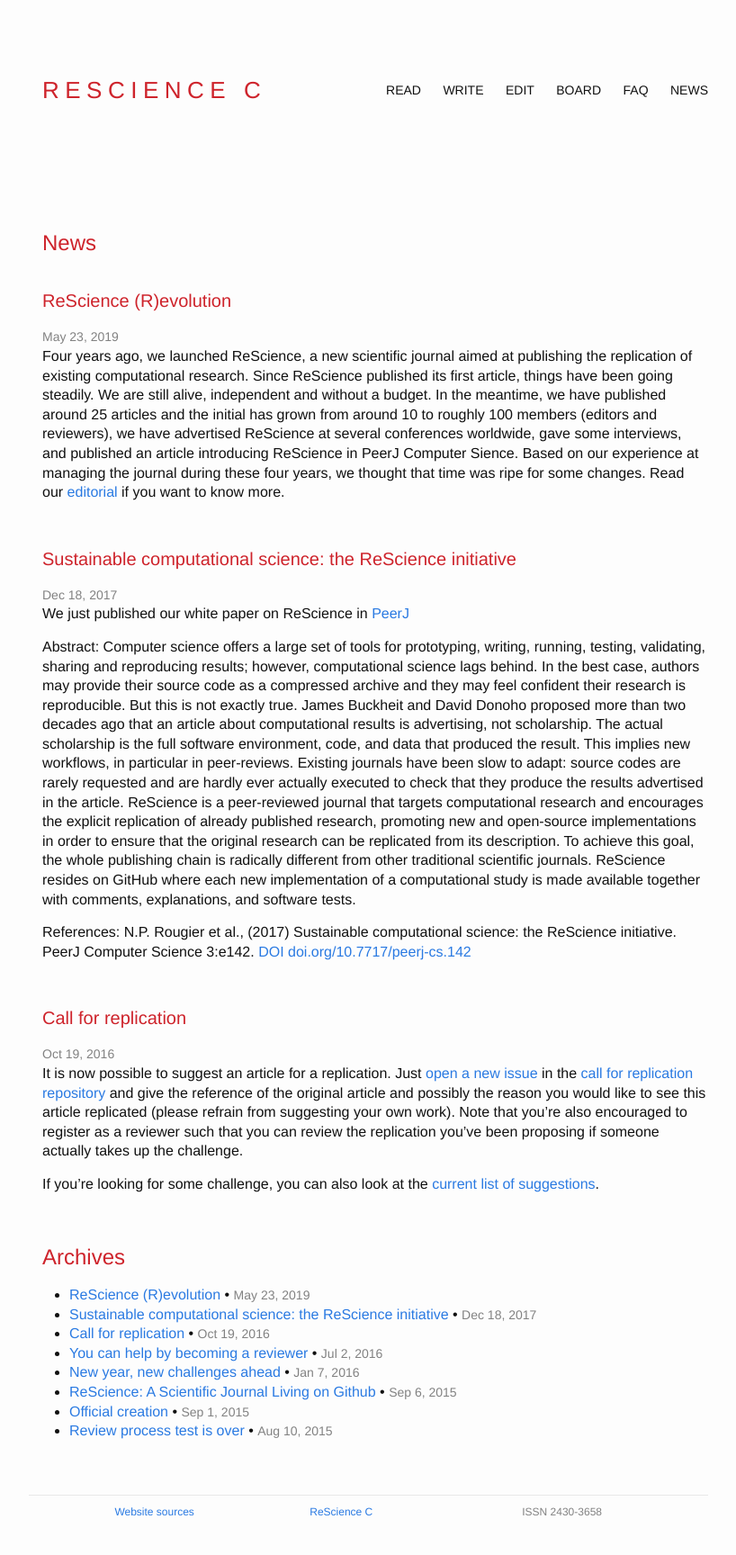
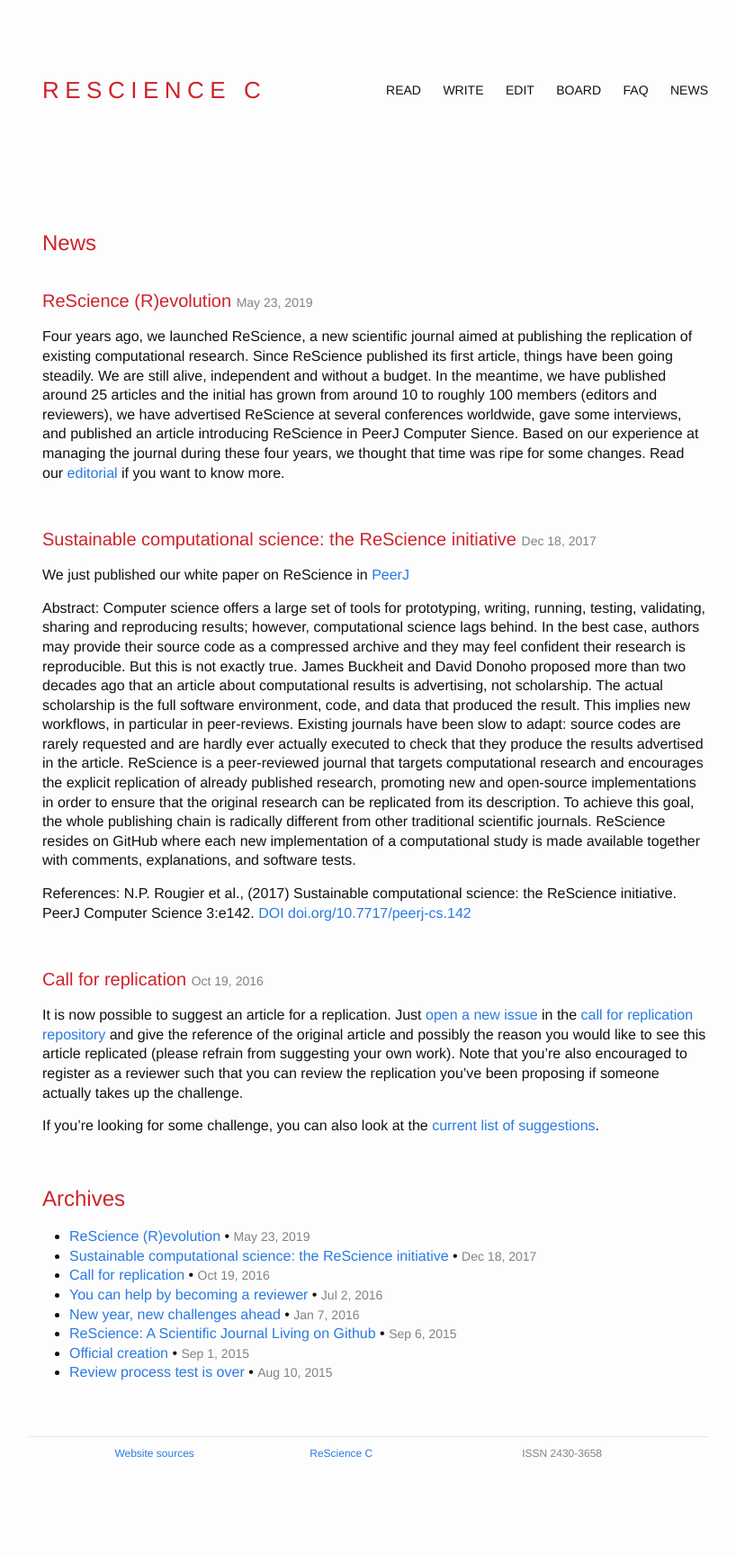
Before and after one commit to ReScience/rescience.github.io, a Jekyll site: the page built from 06-NEWS.md, in a window 1280 px wide. Shown: the whole page at 90% size, without its empty margins (223-1041 px from the left). Built offline with Jekyll 4.4.1, drawn with Linux system fonts in a browser that asks for light colours; our own code applies the rules of GitHub Pages for plain Markdown files; after the commit the page ends 1663 px from its top, so only the background shows below that.

Commit message:
Minor change in new layout

```diff
--- a/06-NEWS.md
+++ b/06-NEWS.md
@@ -11,8 +11,8 @@
   {% for post in site.posts limit:3 %}
   {% if post.type == "news" %}
   <li>
-    <h2>{{ post.title }}</h2>
-    <span class="post-meta">{{ post.date | date: "%b %-d, %Y" }}</span>
+    <h2>{{ post.title }}
+    <span class="post-meta">{{ post.date | date: "%b %-d, %Y" }}</span></h2>
     {{ post.content }}
   </li>
   {% endif %}
--- a/_layouts/post.html
+++ b/_layouts/post.html
@@ -4,7 +4,7 @@
 <div class="post">
 
   <header class="post-header">
-    <h1 class="post-title">{{ page.title }}</h1>
+    <h2 class="post-title">{{ page.title }}</h2>
     <p class="post-meta">{{ page.date | date: "%b %-d, %Y" }}{% if page.author %} • {{ page.author }}{% endif %}{% if page.meta %} • {{ page.meta }}{% endif %}</p>
   </header>
 
```
